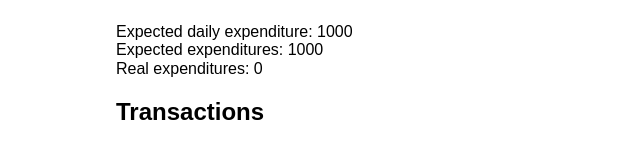
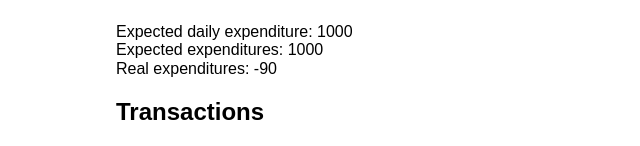
Before and after one commit to boombador/digital-inventory, a React app: page /#/ in a window 1280 px wide. Shown: the part 265-411 px from the top of the page, without its empty margins (140-780 px from the left). Built offline with nearby package versions, Linux system fonts and the light colour scheme; the HTML template or start-up script is replaced by a standard one.

Commit message:
Implement combinedTotal

```diff
--- a/src/features/accounting.js
+++ b/src/features/accounting.js
@@ -13,7 +13,11 @@ export const calculateDaysInMonth = timestamp => {
 
 // add up the amount from each transaction
 export const combinedTotal = transactions => {
-  return 0;
+  let result = 0;
+  transactions.forEach(transaction => {
+    result += transaction.amount;
+  })
+  return result;
 }
 
 // calculate the expected spend given the assumption that income (post-tax) is
```
